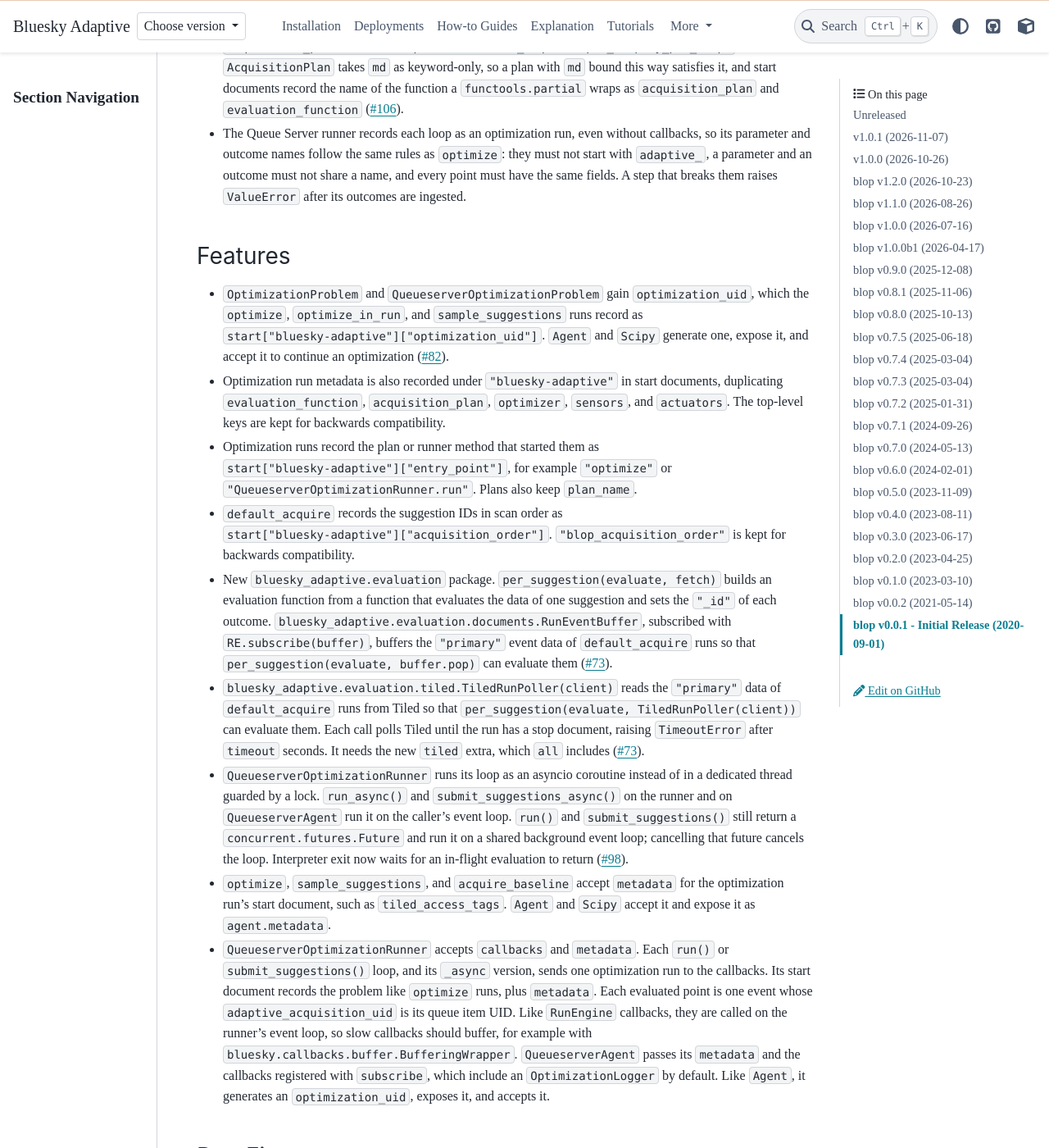
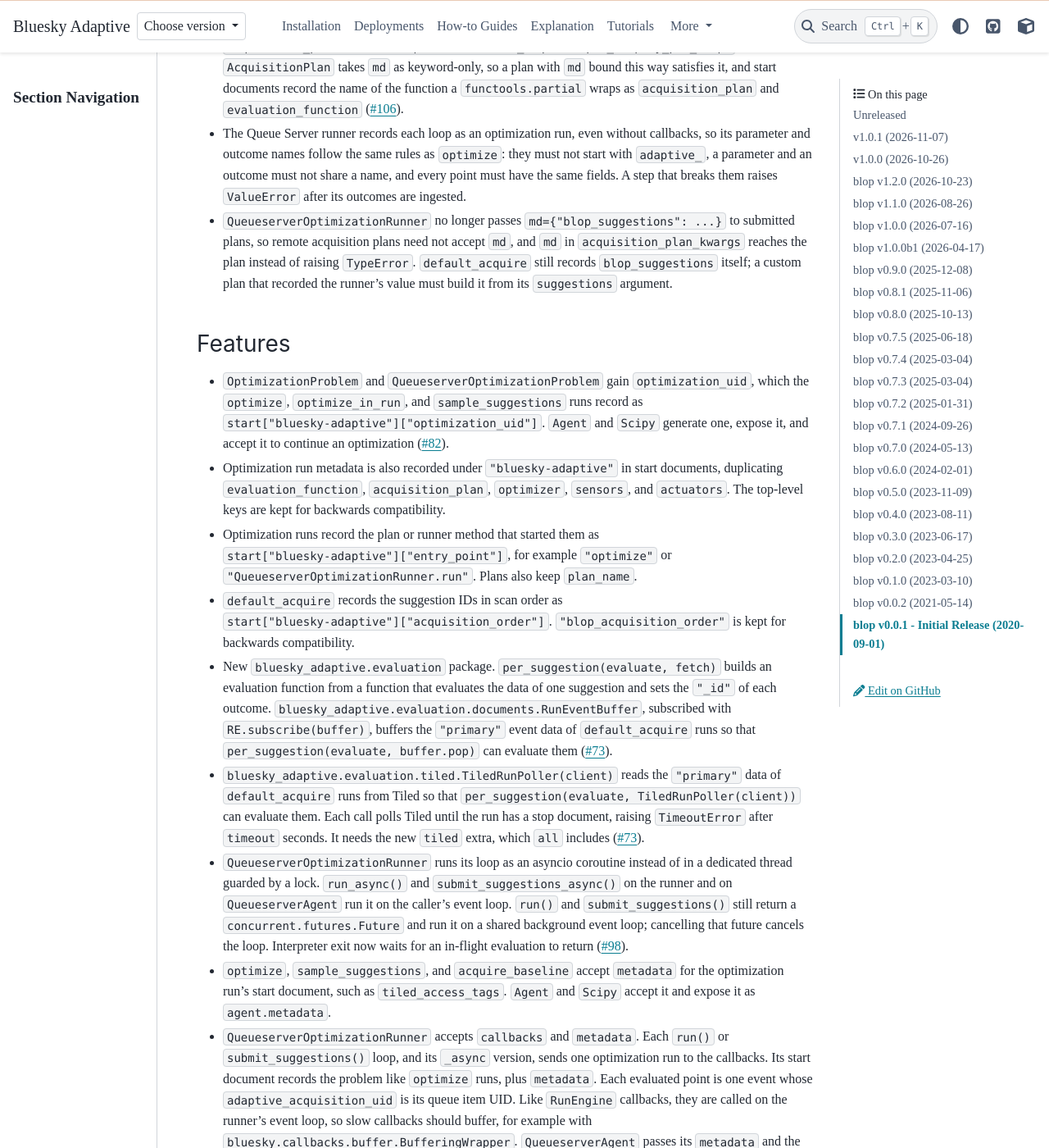
Before and after one commit to bluesky/bluesky-adaptive, a Sphinx documentation site: the page built from docs/source/release-history.rst, in a window 1280 px wide and 1400 px high, scrolled down 1166 px. Shown: the whole window at 82% size. Built offline with Sphinx 7.4.7 and the PyData theme 0.15.4, drawn with Linux system fonts in a browser that asks for light colours; a script that is not in the unit is left out; the version number could not be read and is left out; comment, search, counter and statistics services are not loaded; some of the changed text lies outside the part shown.

Commit message:
Mark the md argument of AcquisitionPlan as deprecated (#110)
* Mark the md argument of AcquisitionPlan as vestigial

Nothing in Bluesky Adaptive relies on md, and acquisition plans own the metadata of the runs they open. It will be removed from the protocol in a future major version.

Assisted-by: oh-my-pi:claude-opus-5.5

* Call the md argument of AcquisitionPlan deprecated rather than vestigial

Assisted-by: oh-my-pi:claude-opus-5.5

* Stop passing md from the Queue Server runner

The runner no longer submits md={"blop_suggestions": ...}: nothing in Bluesky Adaptive reads it, default_acquire records blop_suggestions itself, and remote acquisition plans then need not accept md. md in acquisition_plan_kwargs now reaches the plan instead of raising TypeError.

Assisted-by: oh-my-pi:claude-opus-5.5

```diff
--- a/docs/source/release-history.rst
+++ b/docs/source/release-history.rst
@@ -46,6 +46,10 @@ Breaking Changes
   outcome names follow the same rules as ``optimize``: they must not start with ``adaptive_``, a parameter and an
   outcome must not share a name, and every point must have the same fields. A step that breaks them raises
   ``ValueError`` after its outcomes are ingested.
+* ``QueueserverOptimizationRunner`` no longer passes ``md={"blop_suggestions": ...}`` to submitted plans, so remote
+  acquisition plans need not accept ``md``, and ``md`` in ``acquisition_plan_kwargs`` reaches the plan instead of
+  raising ``TypeError``. ``default_acquire`` still records ``blop_suggestions`` itself; a custom plan that recorded the
+  runner's value must build it from its ``suggestions`` argument.
 
 Features
 ........
@@ -85,6 +89,12 @@ Features
   ``QueueserverAgent`` passes its ``metadata`` and the callbacks registered with ``subscribe``, which include an
   ``OptimizationLogger`` by default. Like ``Agent``, it generates an ``optimization_uid``, exposes it, and accepts
   it.
+
+Deprecations
+............
+* ``md`` in the ``AcquisitionPlan`` protocol is deprecated and will be removed from it in a future major version.
+  Bluesky Adaptive passes it only from ``acquisition_plan_kwargs``: acquisition plans own the metadata of the runs
+  they open. Plans may keep accepting ``md`` as their own argument, as ``default_acquire`` does.
 
 Bug Fixes
 .........
```
Also changed, not shown: 3 other files.
